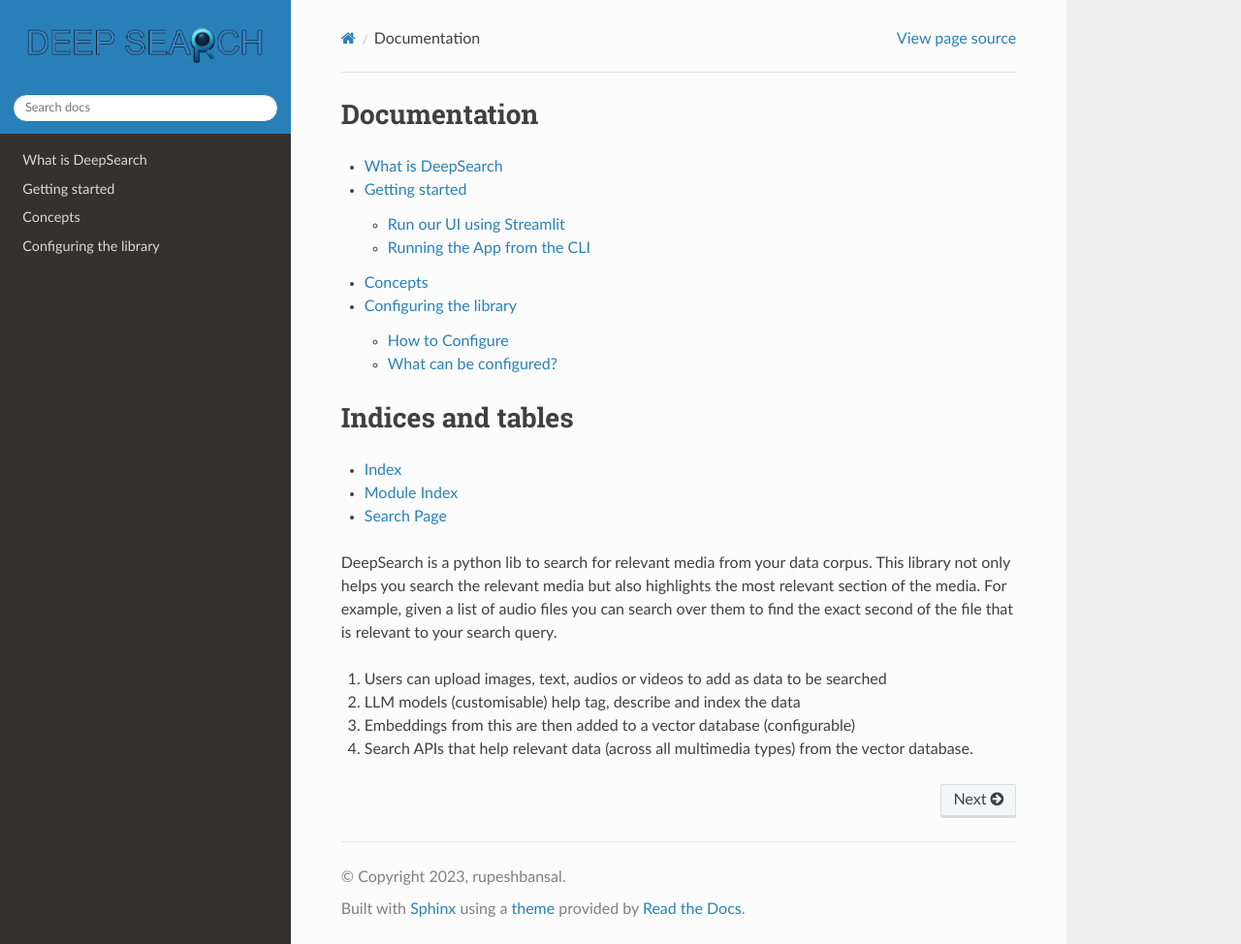
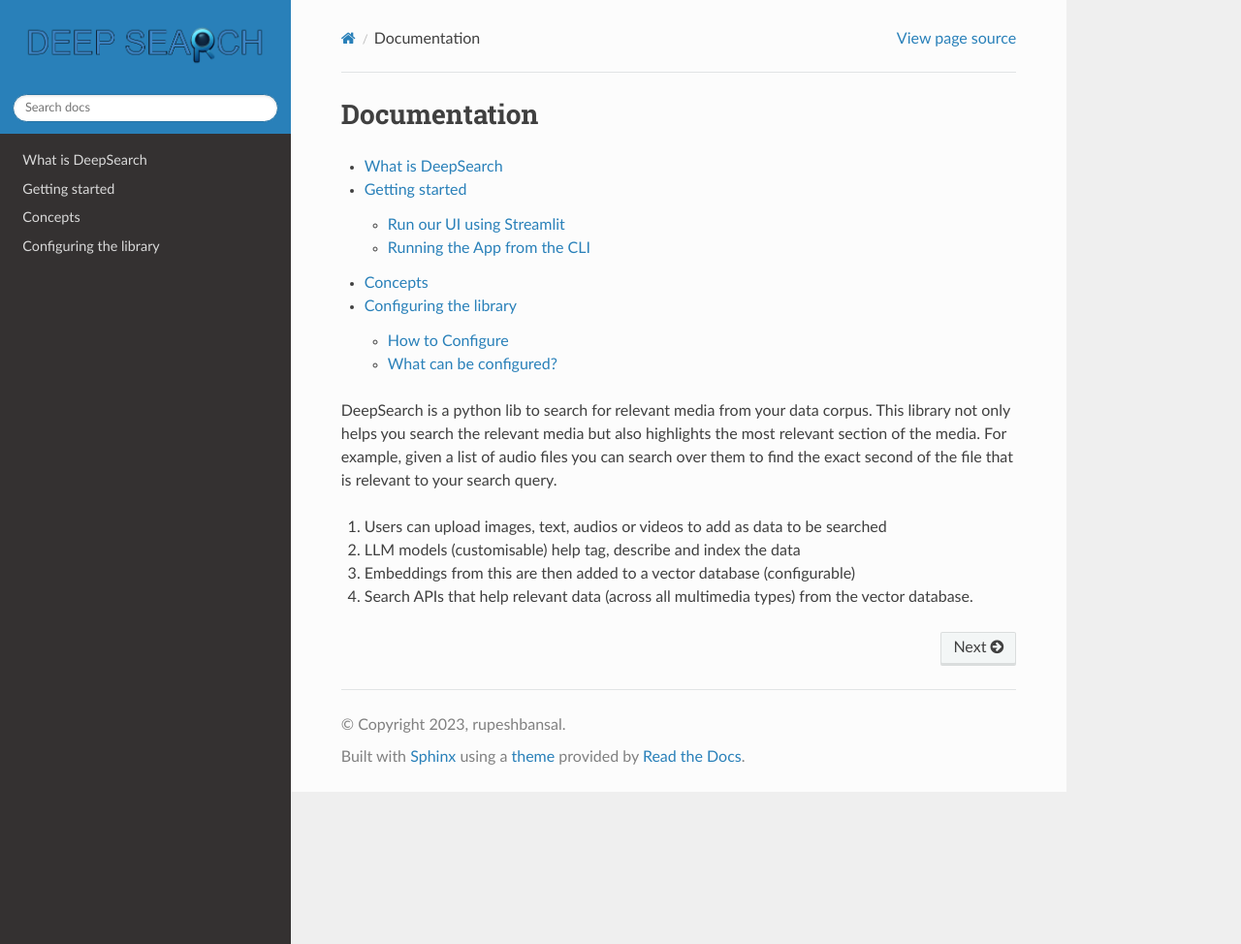
Before and after one commit to deepsearch-ai/deepsearch, a Sphinx documentation site: the page built from docs/index.rst, in a window 1280 px wide and 974 px high. Shown: the whole window at 97% size. Built offline with Sphinx 7.4.7 and the Read the Docs theme 2.0.0, drawn with Linux system fonts in a browser that asks for light colours.

```diff
--- a/docs/index.rst
+++ b/docs/index.rst
@@ -18,13 +18,6 @@ Documentation
 
    Configuring the library <configure>
 
-Indices and tables
-==================
-
-* :ref:`genindex`
-* :ref:`modindex`
-* :ref:`search`
-
 DeepSearch is a python lib to search for relevant media from your data corpus. This library not only helps you search the relevant media but also highlights the most relevant section of the media. For example, given a list of audio files you can search over them to find the exact second of the file that is relevant to your search query.
 
 1. Users can upload images, text, audios or videos to add as data to be searched
```
Also changed, not shown: README.md (+4 -0 lines), 1 other file.
